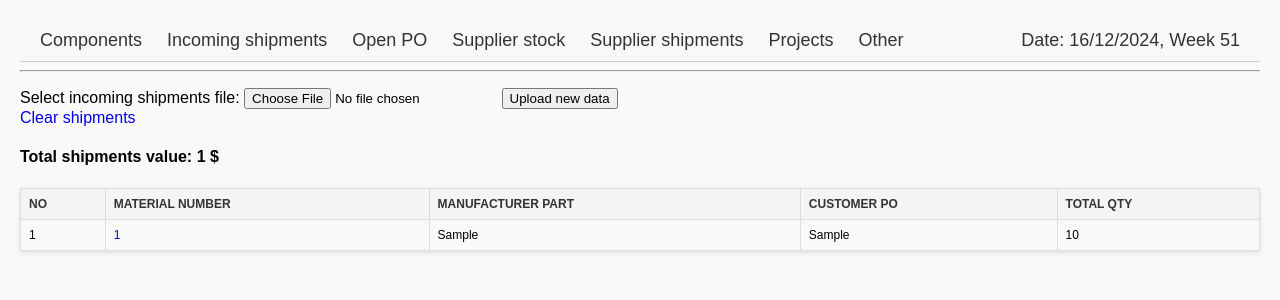
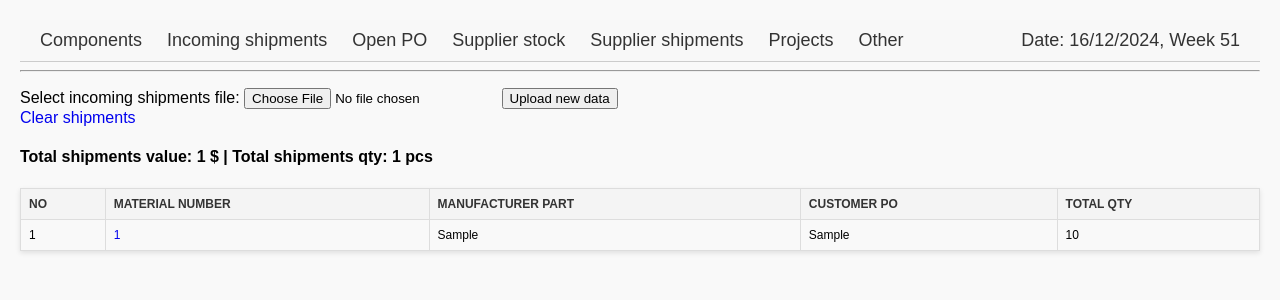
Before and after one commit to johnny-sky91/ComponentGuide, a Flask app: template app/templates/incoming_shipments.html in a window 1280 px wide. Shown: the top 300 px of the page. Run offline with Flask 3, Linux system fonts and the light colour scheme; the template is opened without the code that fills it: most values are stand-ins (such as "Sample title", 1, 10 or a date in 2020); some libraries are stand-ins or nearby versions.

Commit message:
Update incoming_shipments.html

```diff
--- a/app/templates/incoming_shipments.html
+++ b/app/templates/incoming_shipments.html
@@ -7,7 +7,7 @@
         <input type="submit" value="Upload new data">
     </form>
     <a href="/incoming_shipments/clear_incoming_shipments">Clear shipments</a>
-    <h4>Total shipments value: {{ total_value }} $</h4>
+    <h4>Total shipments value: {{ total_value }} $ | Total shipments qty: {{ total_qty }} pcs</h4>
     <table>
         <thead>
             <tr>
```
